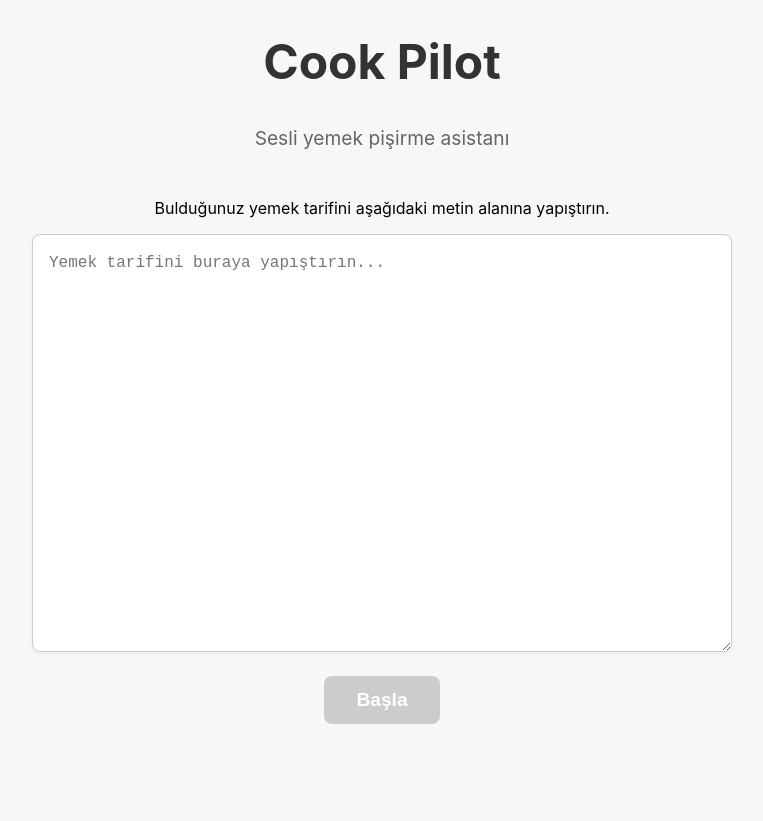
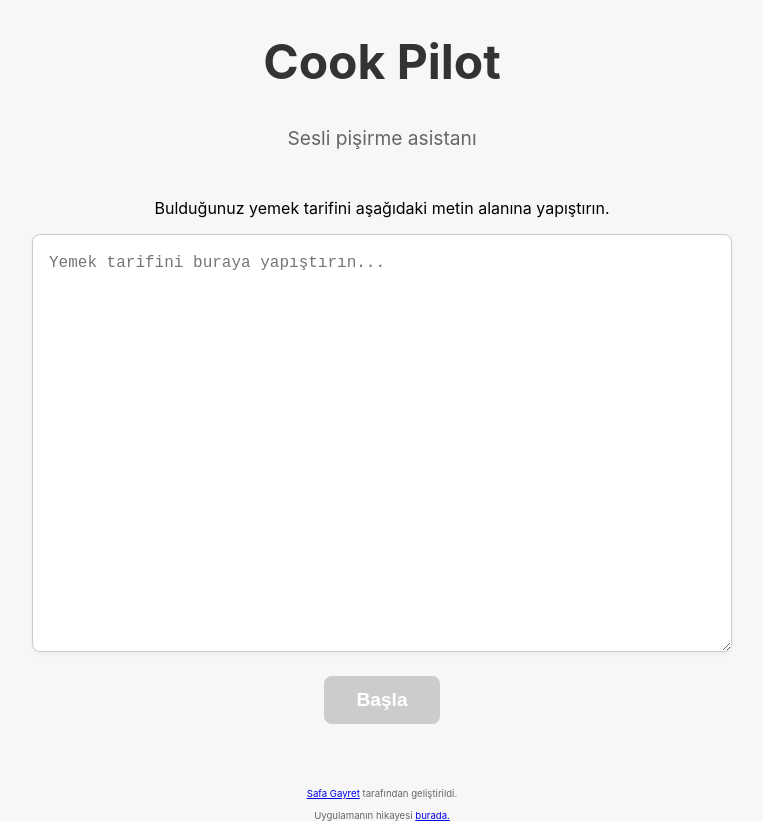
Before and after one commit to gayret/cook-pilot, a Next.js app: page / in a window 1280 px wide. Shown: the whole page, without its empty margins (258-1021 px from the left). Before the commit the page ends 800 px from the top, so only its background shows below. Built offline with nearby package versions, Linux system fonts and the light colour scheme.

Commit message:
Update description text and add footer with developer credits

```diff
--- a/app/page.js
+++ b/app/page.js
@@ -213,7 +213,7 @@ export default function Home() {
   return (
     <main className={styles.main}>
       <h1 className={styles.title}>Cook Pilot</h1>
-      <p className={styles.description}>Sesli yemek pişirme asistanı</p>
+      <p className={styles.description}>Sesli pişirme asistanı</p>
 
       {steps.length === 0 && (
         <>
@@ -274,6 +274,16 @@ export default function Home() {
           </div>
         </>
       )}
+
+      <small className={styles.footer}>
+        <a href='https://github.com/gayret'>Safa Gayret</a> tarafından geliştirildi.
+        <br />
+        <br />
+        Uygulamanın hikayesi{' '}
+        <a href='https://safa.medium.com/sesli-pi%C5%9Firme-asistan%C4%B1-cook-pilot-78cee5e3dafb'>
+          burada.
+        </a>
+      </small>
     </main>
   )
 }
--- a/app/page.module.css
+++ b/app/page.module.css
@@ -172,3 +172,10 @@
     opacity: 1;
   }
 }
+
+.footer {
+  margin-top: 3rem;
+  font-size: 0.6rem;
+  color: #666;
+  text-align: center;
+}
```
